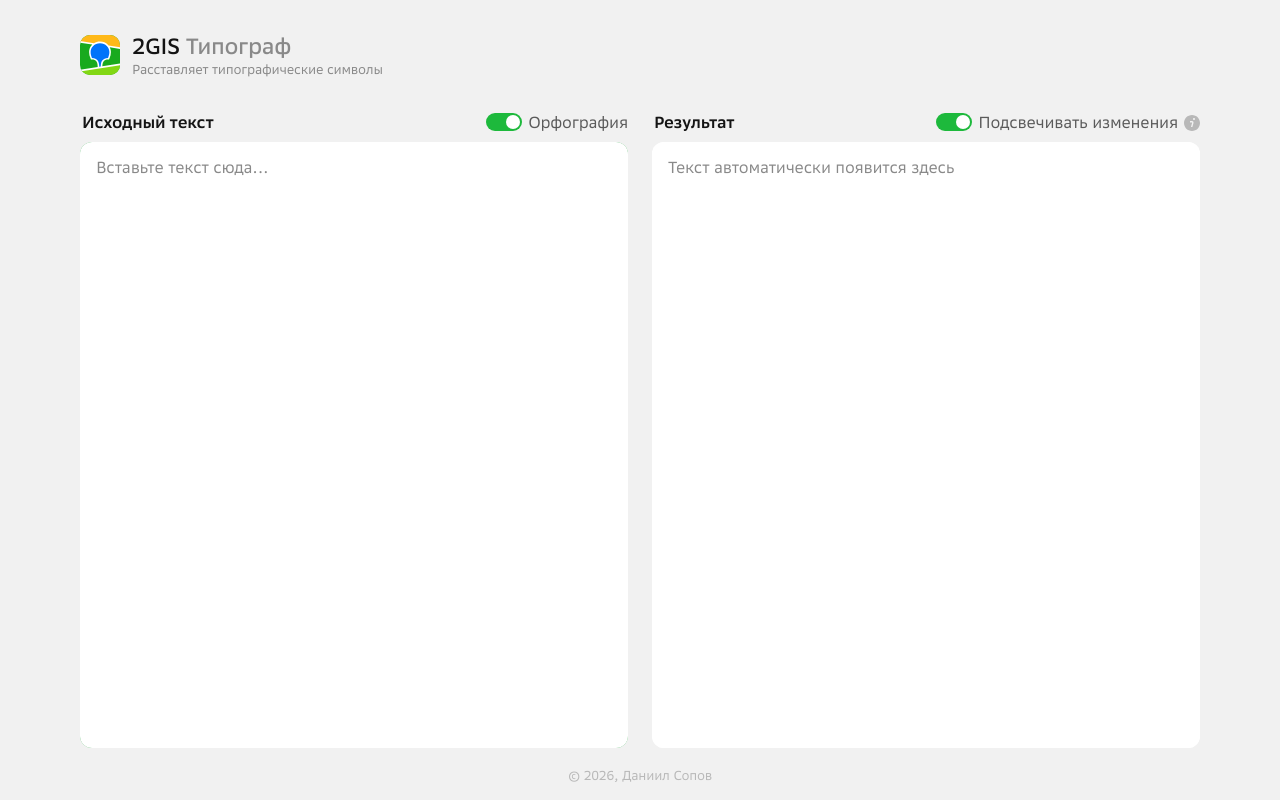
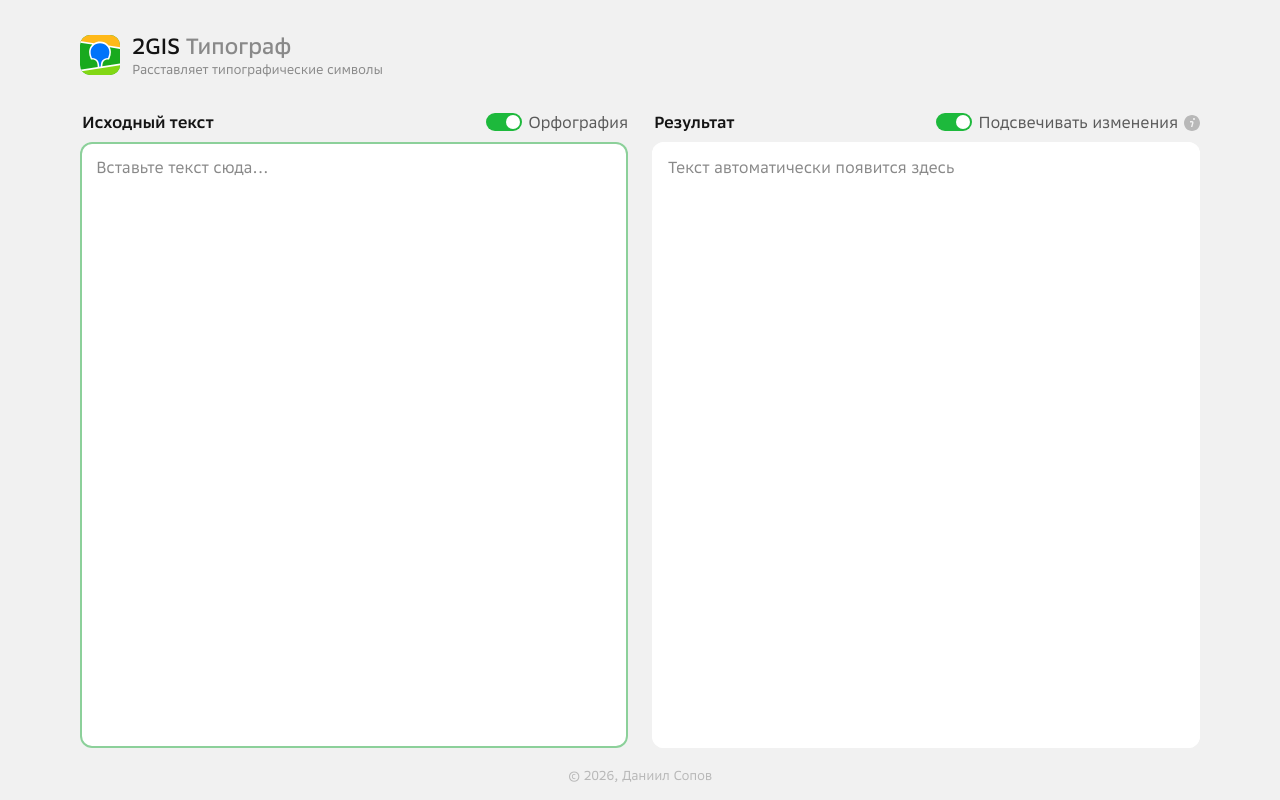
Before and after one commit to DaniilSopov/2gis-typograph, a React (Vite) app: page / in a window 1280 px wide. Built offline with nearby package versions, Linux system fonts and the light colour scheme.

Commit message:
Revert "fix: move scroll to wrap div — fixes caret drift on macOS spring scroll"
This reverts commit da9e91f6131a8ea4c8e8b762388a3eed177845b8.

```diff
--- a/src/components/SpellEditor.jsx
+++ b/src/components/SpellEditor.jsx
@@ -60,10 +60,9 @@ const SpellEditor = forwardRef(function SpellEditor(
   ref
 ) {
   const elRef = useRef(null)
-  const wrapRef = useRef(null)
   useImperativeHandle(ref, () => elRef.current)
 
-  const { visible, thumbTop, thumbHeight, handleScroll: scrollbarHandle } = useCustomScrollbar(wrapRef)
+  const { visible, thumbTop, thumbHeight, handleScroll: scrollbarHandle } = useCustomScrollbar(elRef)
 
   const fromInput = useRef(false)
   const prevValue = useRef(value)
@@ -130,20 +129,17 @@ const SpellEditor = forwardRef(function SpellEditor(
   }, [scrollbarHandle, onScroll])
 
   return (
-    <div
-      ref={wrapRef}
-      className={`${styles.wrap}${isEmpty ? ` ${styles.wrapEmpty}` : ''}`}
-      onScroll={handleScroll}
-    >
+    <div className={styles.wrap}>
       <div
         ref={elRef}
         contentEditable
         suppressContentEditableWarning
-        className={styles.editor}
+        className={`${styles.editor}${isEmpty ? ` ${styles.editorEmpty}` : ''}`}
         data-placeholder={placeholder}
         onInput={handleInput}
         onKeyDown={handleKeyDown2}
         onPaste={handlePaste}
+        onScroll={handleScroll}
         onClick={onClick}
         role="textbox"
         aria-multiline="true"
--- a/src/components/SpellEditor.module.css
+++ b/src/components/SpellEditor.module.css
@@ -2,26 +2,13 @@
   position: relative;
   background: var(--color-surface);
   border-radius: var(--radius);
-  min-height: 400px;
-  max-height: 400px;
-  overflow-y: auto;
-  overscroll-behavior: contain;
-  scrollbar-width: none;
-  box-shadow: inset 0 0 0 2px rgba(27, 161, 54, 0);
-  transition: box-shadow 0.3s ease;
-}
-
-.wrap::-webkit-scrollbar {
-  display: none;
-}
-
-.wrapEmpty {
-  box-shadow: inset 0 0 0 2px rgba(27, 161, 54, 0.5);
 }
 
 .editor {
   min-height: 400px;
+  max-height: 400px;
   width: 100%;
+  height: 400px;
   font-family: var(--font);
   font-size: 16px;
   font-weight: 400;
@@ -30,15 +17,28 @@
   padding: 13px 40px 16px 16px;
   caret-color: #1BA136;
   user-select: text;
+  overscroll-behavior: contain;
   border: none;
   border-radius: var(--radius);
   background: var(--color-surface);
   color: var(--color-text);
   outline: none;
   box-sizing: border-box;
+  overflow-y: auto;
   white-space: pre-wrap;
   overflow-wrap: break-word;
   cursor: text;
+  scrollbar-width: none;
+  box-shadow: inset 0 0 0 2px rgba(27, 161, 54, 0);
+  transition: box-shadow 0.3s ease;
+}
+
+.editor::-webkit-scrollbar {
+  display: none;
+}
+
+.editorEmpty {
+  box-shadow: inset 0 0 0 2px rgba(27, 161, 54, 0.5);
 }
 
 .editor:empty::before {
@@ -73,22 +73,23 @@
 @media (min-width: 901px) {
   .wrap {
     flex: 1;
+    display: flex;
+    flex-direction: column;
     min-height: 0;
-    max-height: none;
   }
 
   .editor {
-    min-height: 100%;
+    flex: 1;
+    height: 100%;
+    min-height: 0;
+    max-height: none;
   }
 }
 
 @media (max-width: 900px) {
-  .wrap {
+  .editor {
     min-height: 280px;
     max-height: 400px;
-  }
-
-  .editor {
-    min-height: 280px;
+    height: 280px;
   }
 }
```
